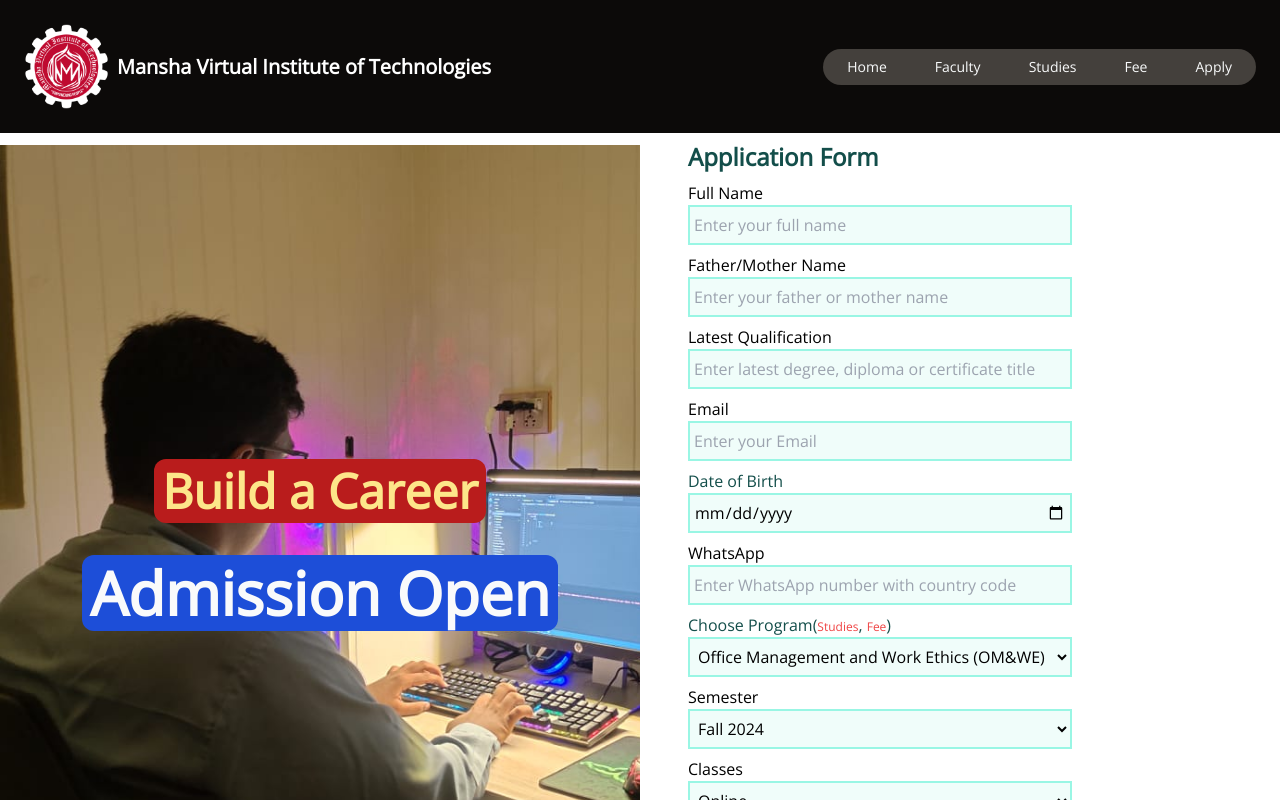
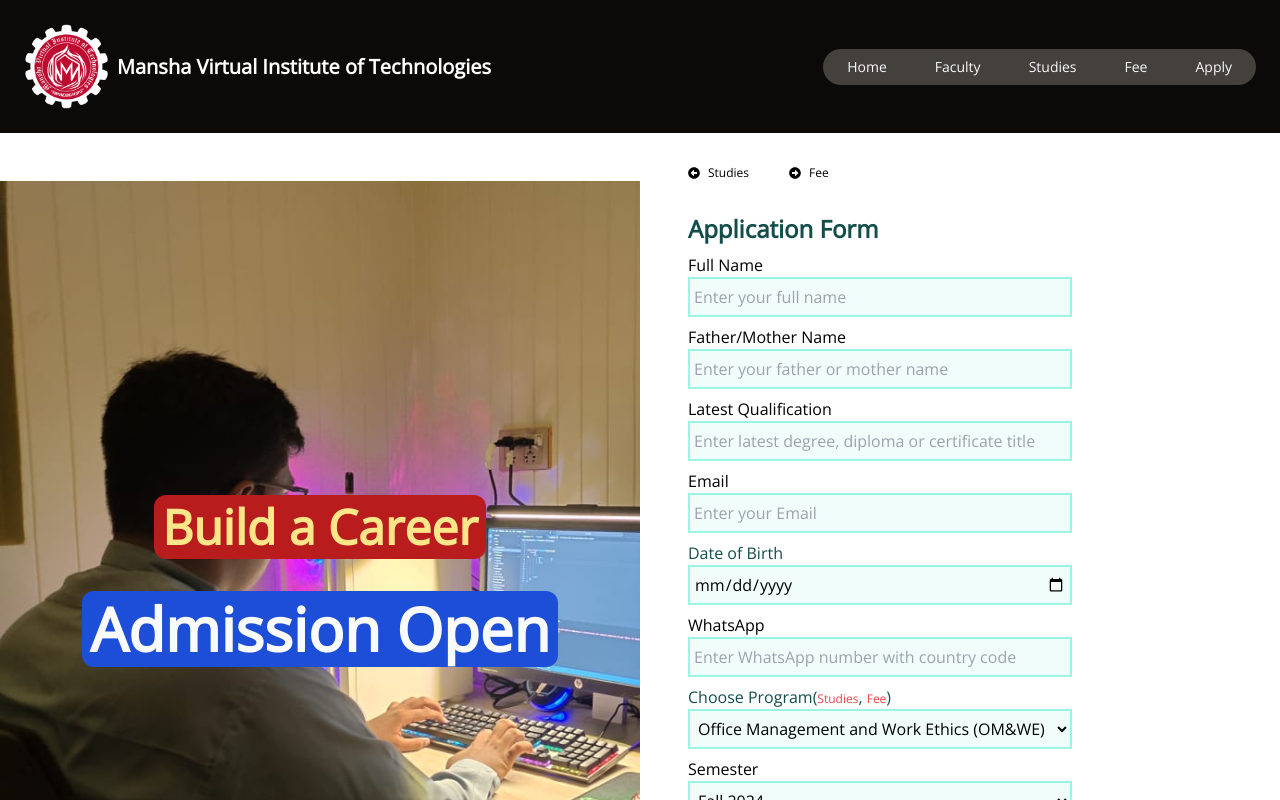
Before and after one commit to mvut/mvut, a Next.js app: page /pages/apply in a window 1280 px wide. Shown: the top 800 px of the page. Built offline with nearby package versions, Linux system fonts and the light colour scheme.

Commit message:
Navigation Apply Error correction

```diff
--- a/app/pages/apply/page.tsx
+++ b/app/pages/apply/page.tsx
@@ -2,6 +2,7 @@
 import Link from "next/link";
 import React, {FormEvent, useEffect, useState} from "react";
 import {useRouter} from "next/navigation";
+import {FaArrowAltCircleLeft, FaArrowAltCircleRight} from "react-icons/fa";
 
 export default function ApplicationForm(){
     const router = useRouter();
@@ -1809,6 +1810,12 @@ export default function ApplicationForm(){
 
                 <form onSubmit={handleSubmit}
                       className={'flex flex-col md:w-1/2 items-start justify-center md:gap-2 p-2 lg:pl-12'}>
+                    <div className={'flex gap-10 my-6'}>
+                        <Link href={'/pages/study'}
+                              className={'flex text-xs hover:text-red-500 items-center gap-2'}><FaArrowAltCircleLeft/>Studies</Link>
+                        <Link href={'/pages/study/fee'}
+                              className={'flex text-xs hover:text-red-500 items-center gap-2'}><FaArrowAltCircleRight/>Fee</Link>
+                    </div>
                     <p className={'text-teal-900 text-2xl font-bold text-center'}>Application Form</p>
 
                     <div className={'flex flex-col '}>
```
Lines whose indentation alone changed are shown as unchanged.
